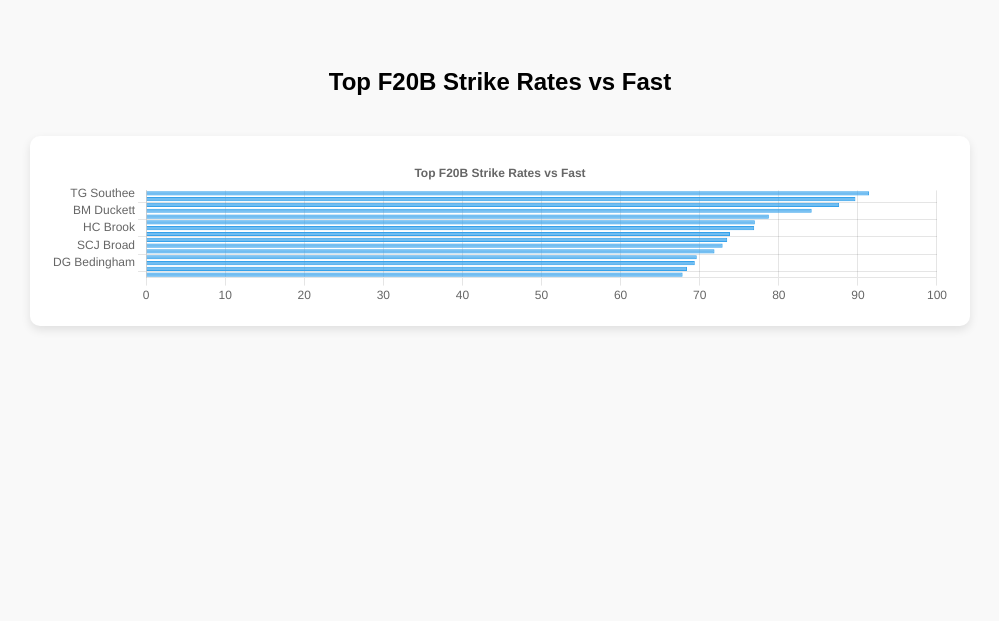
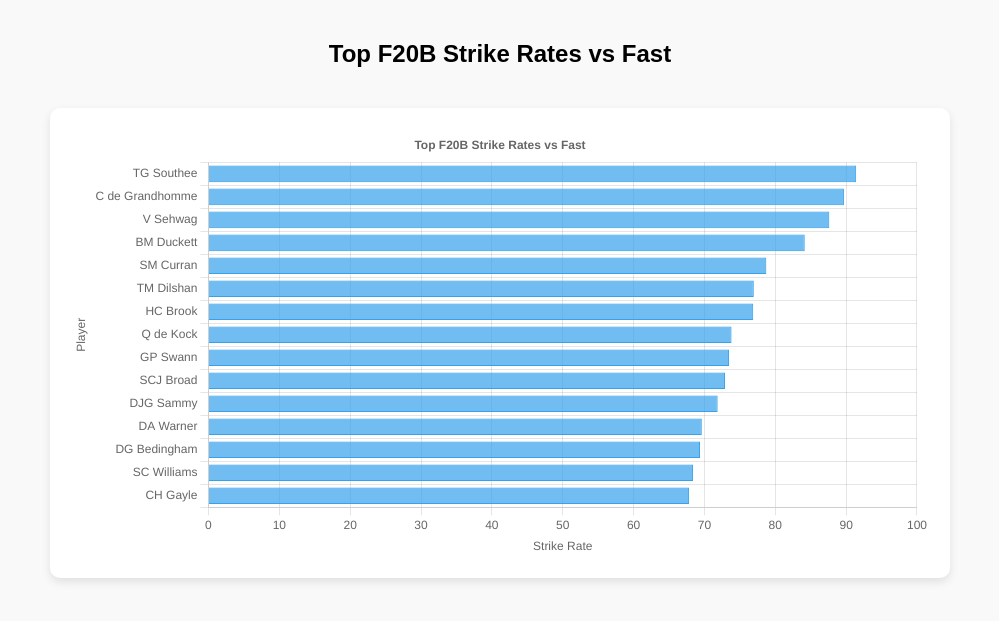
Before and after one commit to coversoncoversoff/coversoncoversoff-oss.github.io, a Jekyll site: the page assets/plots/No-Time-To-Settle-Plots/f20b-fast.html, which Jekyll copies as it is, in a window 1280 px wide. Shown: the top 621 px of the page, without its empty margins (140-1139 px from the left). Built offline with Jekyll 4.4.1, drawn with Linux system fonts in a browser that asks for light colours.

Commit message:
Update f20b-fast.html

```diff
--- a/assets/plots/No-Time-To-Settle-Plots/f20b-fast.html
+++ b/assets/plots/No-Time-To-Settle-Plots/f20b-fast.html
@@ -5,9 +5,34 @@
   <title>Top F20B Strike Rates vs Fast</title>
   <script src="https://cdn.jsdelivr.net/npm/chart.js"></script>
   <style>
-    body { font-family: Arial, sans-serif; padding: 20px; background:#f9f9f9; }
-    .chart-container { width: 100%; max-width: 900px; height: auto; margin: 40px auto; background:#fff; padding:20px; box-shadow:0 4px 10px rgba(0,0,0,0.1); border-radius:10px; }
-    h2 { text-align:center; margin-top:40px; }
+    html, body {
+      margin: 0;
+      padding: 0;
+      overflow-x: hidden;   /* ✅ prevent horizontal scroll */
+      width: 100%;
+      font-family: Arial, sans-serif;
+      background:#f9f9f9;
+    }
+    .chart-container {
+      box-sizing: border-box;   /* ✅ include padding in width */
+      width: 100%;
+      max-width: 900px;
+      margin: 40px auto;
+      background:#fff;
+      padding:20px;
+      box-shadow:0 4px 10px rgba(0,0,0,0.1);
+      border-radius:10px;
+    }
+    h2 {
+      text-align:center;
+      margin:40px 10px;  /* ✅ avoid forcing overflow */
+    }
+    canvas {
+      display:block;
+      width:100% !important;   /* ✅ responsive */
+      height:auto !important;  /* ✅ keep aspect ratio */
+      max-width:100%;
+    }
   </style>
 </head>
 <body>
@@ -21,10 +46,37 @@
     new Chart(ctx, {
       type: 'bar',
       data: {
-        labels: ["TG Southee","C de Grandhomme","V Sehwag","BM Duckett","SM Curran","TM Dilshan","HC Brook","Q de Kock","GP Swann","SCJ Broad","DJG Sammy","DA Warner","DG Bedingham","SC Williams","CH Gayle"],
-        datasets: [{ label:'Strike rate vs fast (first 20 balls)', data:[91.42,89.69,87.63,84.16,78.74,76.97,76.89,73.83,73.48,72.90,71.87,69.63,69.38,68.40,67.84], backgroundColor:'rgba(54,162,235,0.7)', borderColor:'rgba(54,162,235,1)', borderWidth:1 }]
+        labels: [
+          "TG Southee","C de Grandhomme","V Sehwag","BM Duckett","SM Curran",
+          "TM Dilshan","HC Brook","Q de Kock","GP Swann","SCJ Broad",
+          "DJG Sammy","DA Warner","DG Bedingham","SC Williams","CH Gayle"
+        ],
+        datasets: [{
+          data:[91.42,89.69,87.63,84.16,78.74,76.97,76.89,73.83,73.48,72.90,71.87,69.63,69.38,68.40,67.84],
+          backgroundColor:'rgba(54,162,235,0.7)',
+          borderColor:'rgba(54,162,235,1)',
+          borderWidth:1
+        }]
       },
-      options: { indexAxis:'y', responsive:true, maintainAspectRatio: false, plugins:{legend:{display:false}, title:{display:true,text:'Top F20B Strike Rates vs Fast'}}, scales:{x:{beginAtZero:true}} }
+      options: {
+        indexAxis:'y',
+        responsive:true,
+        maintainAspectRatio:true,  // ✅ keep scaling proportional
+        plugins:{
+          legend:{ display:false },
+          title:{ display:true, text:'Top F20B Strike Rates vs Fast' },
+          tooltip:{
+            callbacks:{
+              title: () => '', // remove bold title line
+              label: context => context.label + " : " + context.raw.toFixed(2)
+            }
+          }
+        },
+        scales:{
+          x:{ beginAtZero:true, title:{ display:true, text:'Strike Rate' } },
+          y:{ title:{ display:true, text:'Player' } }
+        }
+      }
     });
   </script>
 </body>
```
